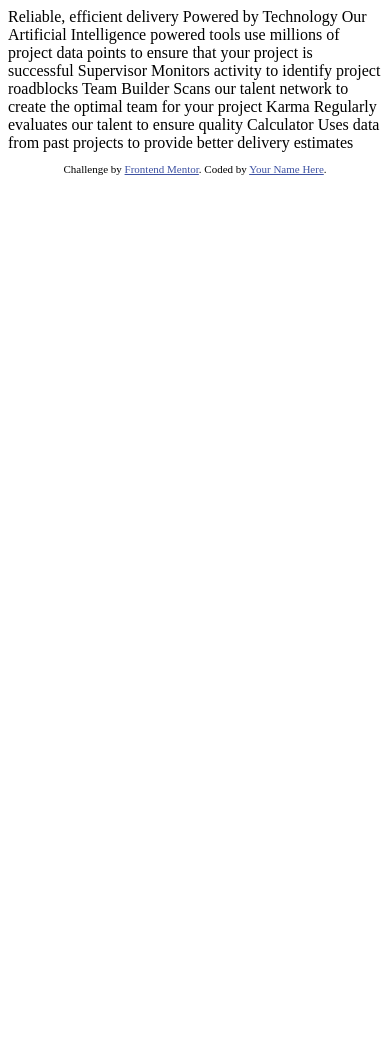
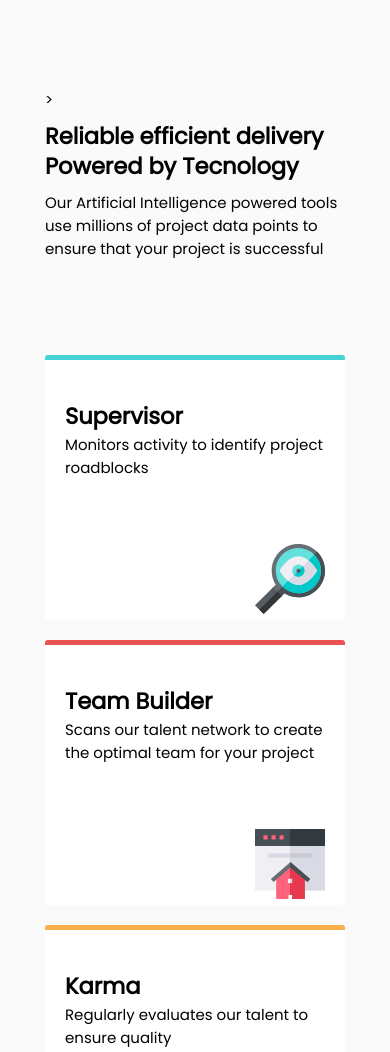
Before and after one commit to jonaaldas/Project-7, a plain HTML site: page index.html in a window 390 px wide. Shown: the top 1052 px of the page. Before the commit the page ends 844 px from the top, so only its background shows below. Drawn offline with Linux system fonts and the light colour scheme.

Commit message:
90% finished mobile styles

```diff
--- a/index.html
+++ b/index.html
@@ -3,43 +3,65 @@
 <head>
   <meta charset="UTF-8">
   <meta name="viewport" content="width=device-width, initial-scale=1.0"> <!-- displays site properly based on user's device -->
+  <link rel="preconnect" href="https://fonts.googleapis.com">
+<link rel="preconnect" href="https://fonts.gstatic.com" crossorigin>
+<link href="https://fonts.googleapis.com/css2?family=Poppins:ital,wght@0,200;0,400;1,600&display=swap" rel="stylesheet"> >
 
   <link rel="icon" type="image/png" sizes="32x32" href="./images/favicon-32x32.png">
 
   <title>Frontend Mentor | Four card feature section</title>
-
-  <!-- Feel free to remove these styles or customise in your own stylesheet 👍 -->
-  <style>
-    .attribution { font-size: 11px; text-align: center; }
-    .attribution a { color: hsl(228, 45%, 44%); }
-  </style>
+  <link rel="stylesheet" href="style.css">
 </head>
 <body>
+  <section class="cont-1">
+    <div class="titles">
+      <h1 class="title-1">Reliable efficient delivery</h1>
+      <h1 class="title-2">Powered by Tecnology</h1>
+    </div>
 
-  Reliable, efficient delivery
-  Powered by Technology
+    <div class="sub-titles">
+      <p class="sub-title-1">Our Artificial Intelligence powered tools use millions of project data points
+        to ensure that your project is successful
+      </p>
+    </div>
 
-  Our Artificial Intelligence powered tools use millions of project data points
-  to ensure that your project is successful
+  </section>
 
-  Supervisor
-  Monitors activity to identify project roadblocks
+  <section class="cont-2">
+    <div class="card-1" id="border-color-1">
+      <h1 class="card-title-1">Supervisor</h1>
+      <p class="card-subtitle-1">Monitors activity to identify project roadblocks</p>
+      <div class="img-cont">
+        <img src="/images/icon-supervisor.svg" alt="">
+      </div>
+    </div>
 
-  Team Builder
-  Scans our talent network to create the optimal team for your project
+    <div class="desktop-view-card-cont">
+      <div class="card-1" id="border-color-2">
+        <h1 class="card-title-1">Team Builder</h1>
+        <p class="card-subtitle-1">Scans our talent network to create the optimal team for your project</p>
+        <div class="img-cont">
+          <img src="/images/icon-team-builder.svg" alt="">
+        </div>
+      </div>
 
-  Karma
-  Regularly evaluates our talent to ensure quality
+      <div class="card-1" id="border-color-3">
+        <h1 class="card-title-1">Karma</h1>
+        <p class="card-subtitle-1">Regularly evaluates our talent to ensure quality</p>
+        <div class="img-cont">
+          <img src="/images/icon-karma.svg" alt="">
+        </div>
+      </div>
+    </div>
 
-  Calculator
-  Uses data from past projects to provide better delivery estimates
+    <div class="card-1" id="border-color-4">
+      <h1 class="card-title-1">Calculator</h1>
+      <p class="card-subtitle-1">Uses data from past projects to provide better delivery estimates</p>
+      <div class="img-cont">
+        <img src="/images/icon-calculator.svg" alt="">
+      </div>
+    </div>
 
-
-  <footer>
-    <p class="attribution">
-      Challenge by <a href="https://www.frontendmentor.io?ref=challenge" target="_blank">Frontend Mentor</a>.
-      Coded by <a href="#">Your Name Here</a>.
-    </p>
-  </footer>
+  </section>
 </body>
 </html>
--- /dev/null
+++ b/style.css
@@ -0,0 +1,68 @@
+html{
+    box-sizing: border-box;
+    margin: 80px 0 80px 0;
+    min-width: 375px;
+    max-width: 100%;
+    display: flex;
+    flex-direction: column;
+    justify-content: center;
+    align-items: center;
+    font-size: 15px;
+    background-color: hsl(0, 0%, 98%);
+    font-family: 'Poppins', sans-serif;
+}
+
+body{
+    max-width: 300px
+}
+
+
+.titles{
+    line-height: 0.8rem;;
+}
+
+.sub-title-1{
+    padding-bottom: 80px;
+}
+.card-1{
+    margin-bottom: 20px;
+    border-radius: 0.2rem;
+    display: flex;
+    flex-direction: column;
+    height: 220px;
+    padding:20px;
+    background-color: white;
+}
+
+#border-color-1{
+    border-top: 5px solid hsl(180, 62%, 55%);;
+}
+
+#border-color-2{
+    border-top:5px solid hsl(0, 78%, 62%);
+}
+
+#border-color-3{
+    border-top:5px solid hsl(34, 97%, 64%);
+}
+
+#border-color-4{
+    border-top:  5px solid hsl(212, 86%, 64%);
+}
+
+.card-title-1{
+    margin-bottom:0;
+}
+
+.card-subtitle-1{
+    margin-top:0;
+}
+
+.img-cont{
+    display: flex;
+    justify-content: flex-end;
+    margin-top: 50px;
+}
+img{
+    width: 70px;
+}
```
Also changed, not shown: design/mobile-design.jpg.
